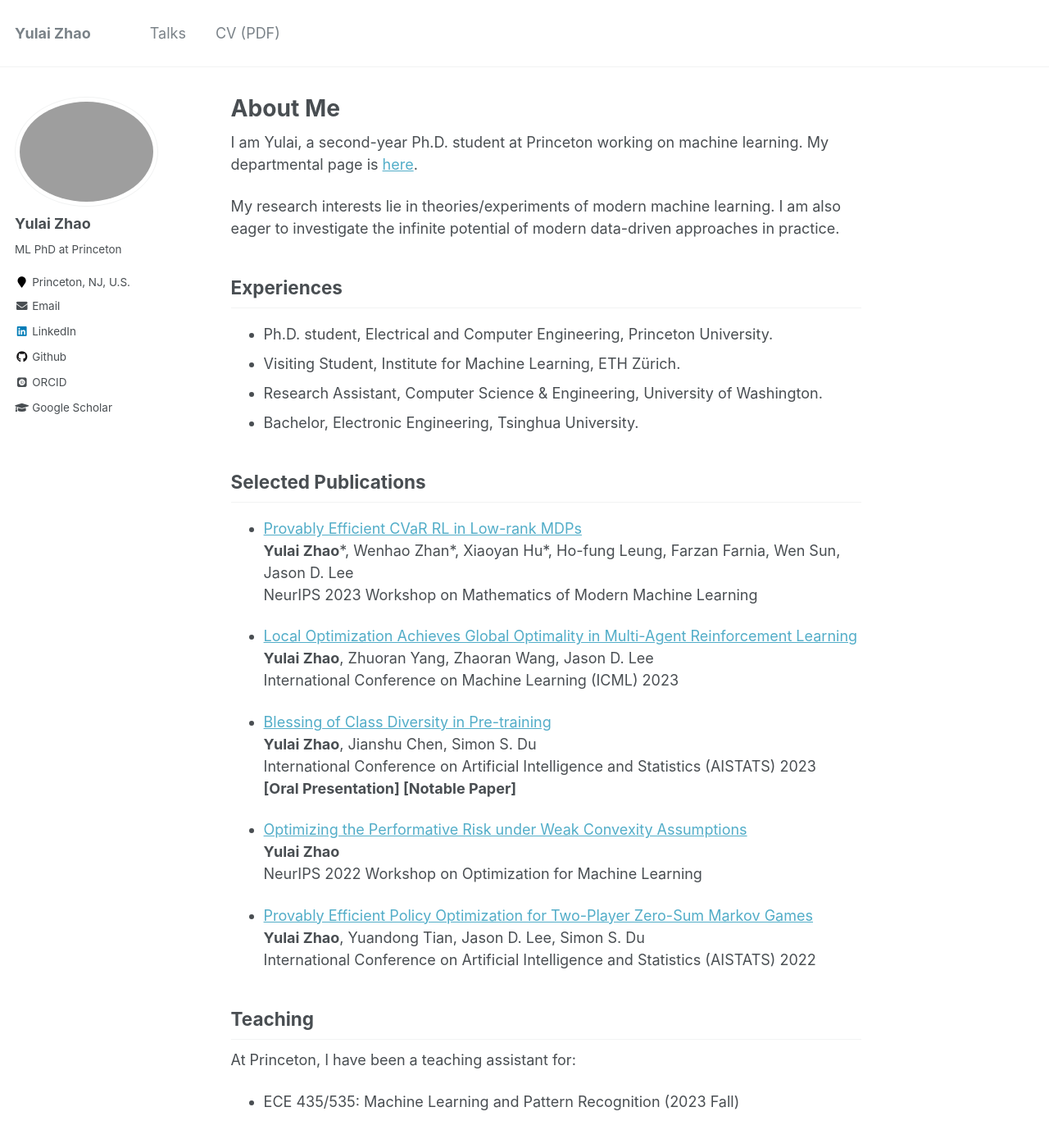
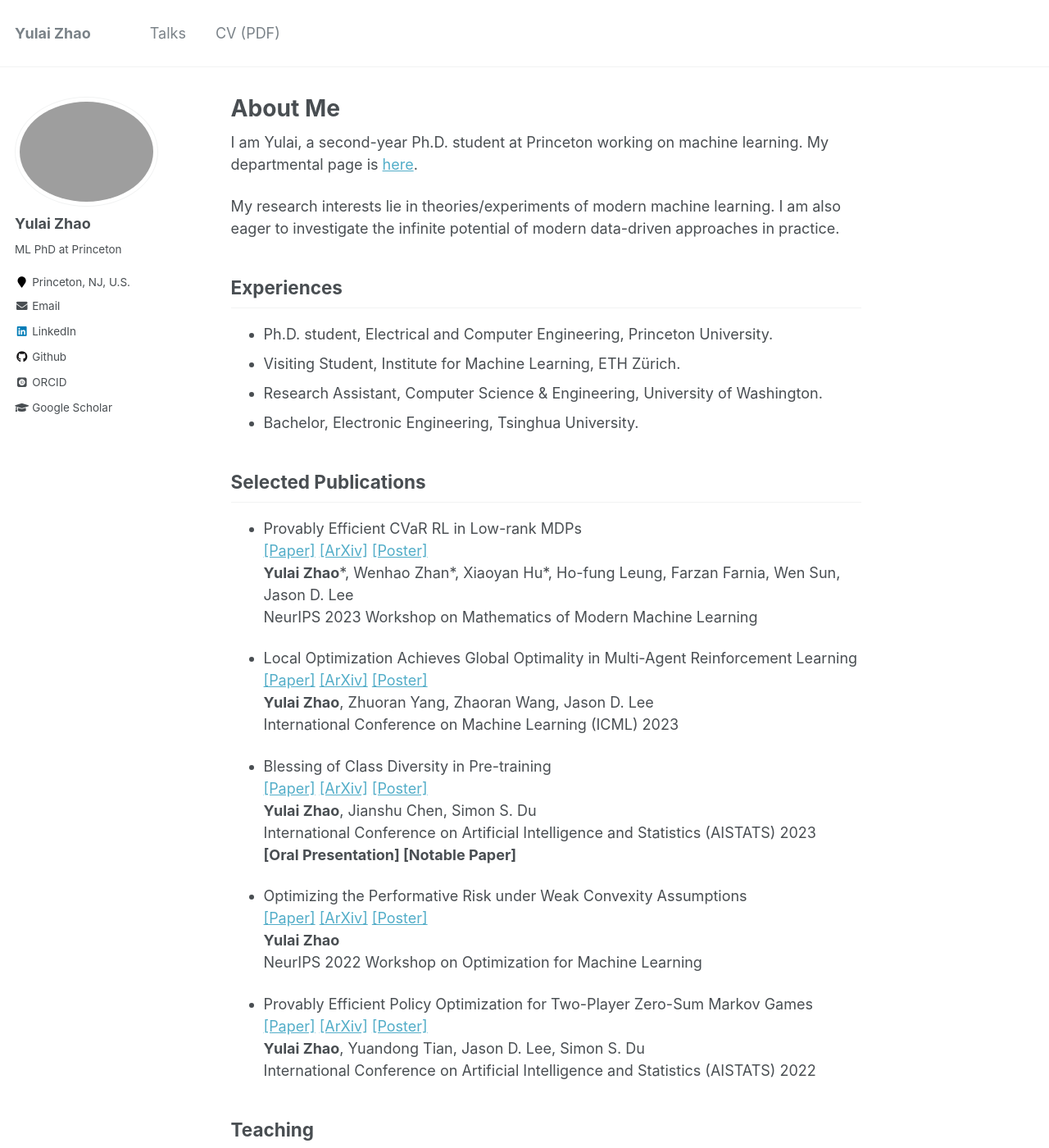
Before and after one commit to zhaoyl18/zhaoyl18.github.io, a Jekyll site: the page built from _pages/about.md, in a window 1280 px wide and 1400 px high. Shown: the whole window at 82% size. Built offline with Jekyll 4.4.1, drawn with Linux system fonts in a browser that asks for light colours; some web fonts are replaced.

Commit message:
update posters

```diff
--- a/_pages/about.md
+++ b/_pages/about.md
@@ -24,24 +24,29 @@ My research interests lie in theories/experiments of modern machine learning. I
 
 ## Selected Publications
 
-* [Provably Efficient CVaR RL in Low-rank MDPs](https://arxiv.org/abs/2311.11965)
+* Provably Efficient CVaR RL in Low-rank MDPs
+[[Paper]](<https://openreview.net/forum?id=Vg6oMb7fbh>) [[ArXiv]](<https://arxiv.org/abs/2311.11965>) [[Poster]](<https://yulaizhao.com/files/poster_riskRL.pdf>)
 **Yulai Zhao**\*, Wenhao Zhan\*, Xiaoyan Hu\*, Ho-fung Leung, Farzan Farnia, Wen Sun, Jason D. Lee
 NeurIPS 2023 Workshop on Mathematics of Modern Machine Learning
 
-* [Local Optimization Achieves Global Optimality in Multi-Agent Reinforcement Learning](https://proceedings.mlr.press/v202/zhao23j.html)
+* Local Optimization Achieves Global Optimality in Multi-Agent Reinforcement Learning
+[[Paper]](<https://proceedings.mlr.press/v202/zhao23j.html>) [[ArXiv]](<https://arxiv.org/abs/2305.04819>) [[Poster]](<https://yulaizhao.com/files/poster_localpgt.pdf>)
 **Yulai Zhao**, Zhuoran Yang, Zhaoran Wang, Jason D. Lee
 International Conference on Machine Learning (ICML) 2023
 
-* [Blessing of Class Diversity in Pre-training](https://proceedings.mlr.press/v206/zhao23a.html)
+* Blessing of Class Diversity in Pre-training
+[[Paper]](<https://proceedings.mlr.press/v206/zhao23a.html>) [[ArXiv]](<https://arxiv.org/abs/2209.03447>) [[Poster]](<https://yulaizhao.com/files/poster_blessing.pdf>)
 **Yulai Zhao**, Jianshu Chen, Simon S. Du
 International Conference on Artificial Intelligence and Statistics (AISTATS) 2023
 **[Oral Presentation] [Notable Paper]**
 
-* [Optimizing the Performative Risk under Weak Convexity Assumptions](https://openreview.net/forum?id=Ut_vApkulkk)
+* Optimizing the Performative Risk under Weak Convexity Assumptions
+[[Paper]](<https://openreview.net/forum?id=Ut_vApkulkk>) [[ArXiv]](<https://arxiv.org/abs/2209.00771>) [[Poster]](<https://yulaizhao.com/files/poster_optml.pdf>)
 **Yulai Zhao**
 NeurIPS 2022 Workshop on Optimization for Machine Learning
 
-* [Provably Efficient Policy Optimization for Two-Player Zero-Sum Markov Games](https://proceedings.mlr.press/v151/zhao22b.html)
+* Provably Efficient Policy Optimization for Two-Player Zero-Sum Markov Games
+[[Paper]](<https://proceedings.mlr.press/v151/zhao22b.html>) [[ArXiv]](<https://arxiv.org/abs/2102.08903>) [[Poster]](<https://yulaizhao.com/files/poster_pgt.pdf>)
 **Yulai Zhao**, Yuandong Tian, Jason D. Lee, Simon S. Du
 International Conference on Artificial Intelligence and Statistics (AISTATS) 2022
 
```
Also changed, not shown: 5 other files.
